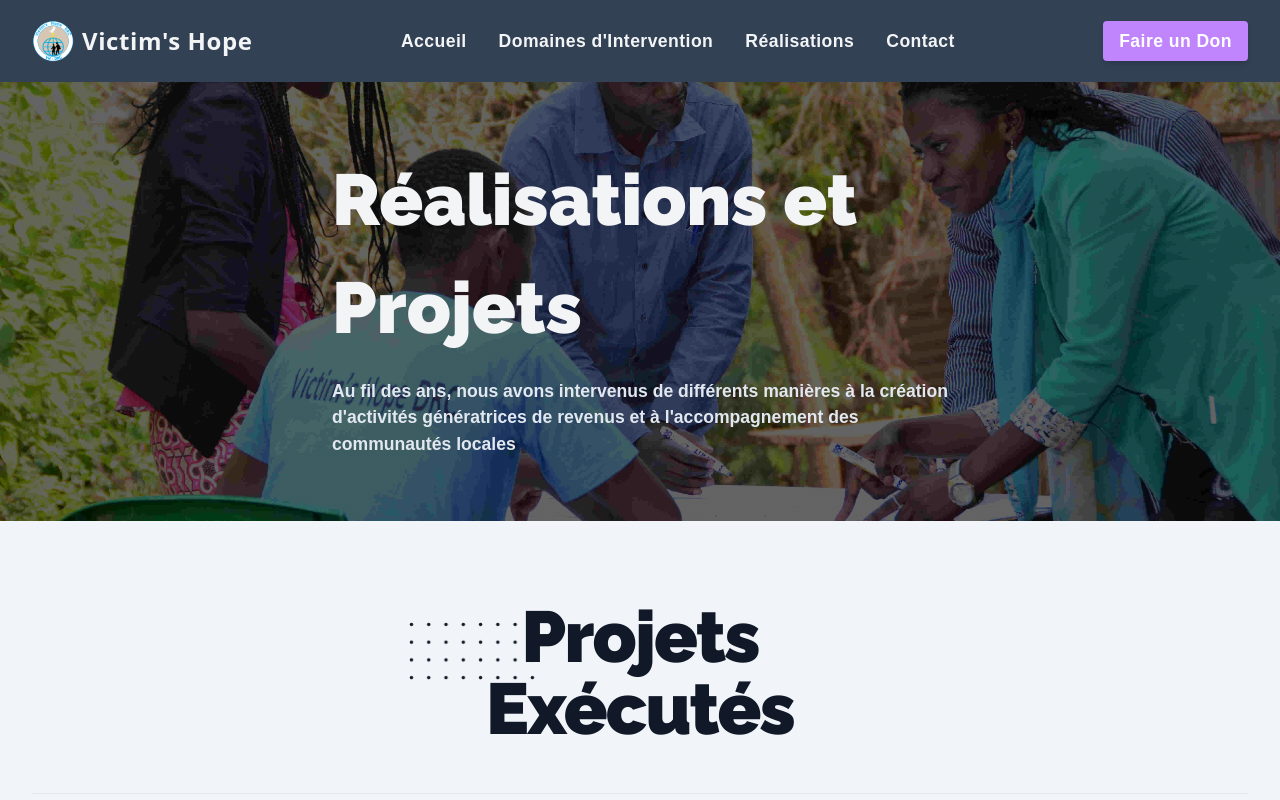
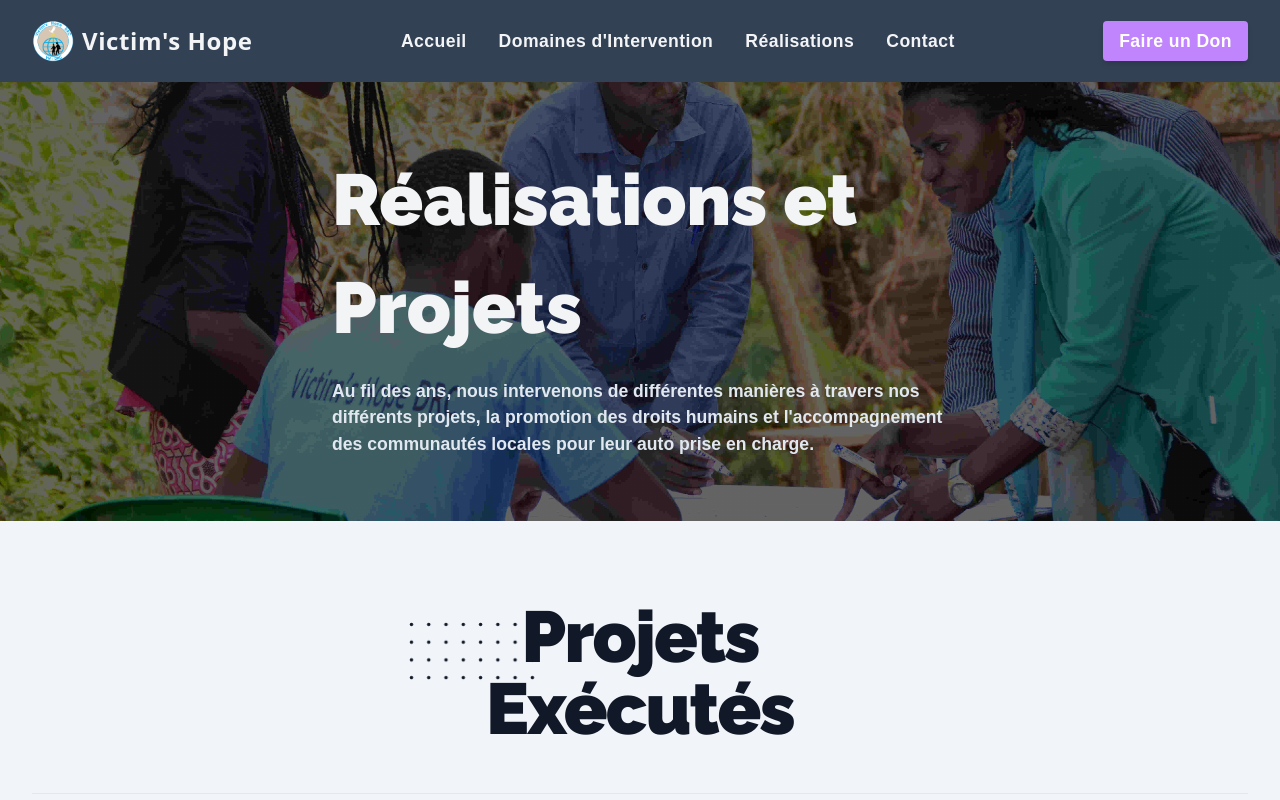
Before and after one commit to josumung999/victimshopedrc, a Next.js app: page /realisations in a window 1280 px wide. Shown: the top 800 px of the page. Built offline with nearby package versions, Linux system fonts and the light colour scheme; a web font is replaced by a local one.

Commit message:
Fixed the description of the Realisations page

```diff
--- a/pages/realisations.js
+++ b/pages/realisations.js
@@ -12,7 +12,7 @@ const realisations = () => {
     >
       <PageHeader
         title="Réalisations et Projets"
-        description="Au fil des ans, nous avons intervenus de différents manières à la création d'activités génératrices de revenus et à l'accompagnement des communautés locales"
+        description="Au fil des ans, nous intervenons de différentes manières à travers nos différents projets, la promotion des droits humains et l'accompagnement des communautés locales pour leur auto prise en charge."
         bg="/images/bg-realisations.JPG"
       />
       <Interventions />
```
